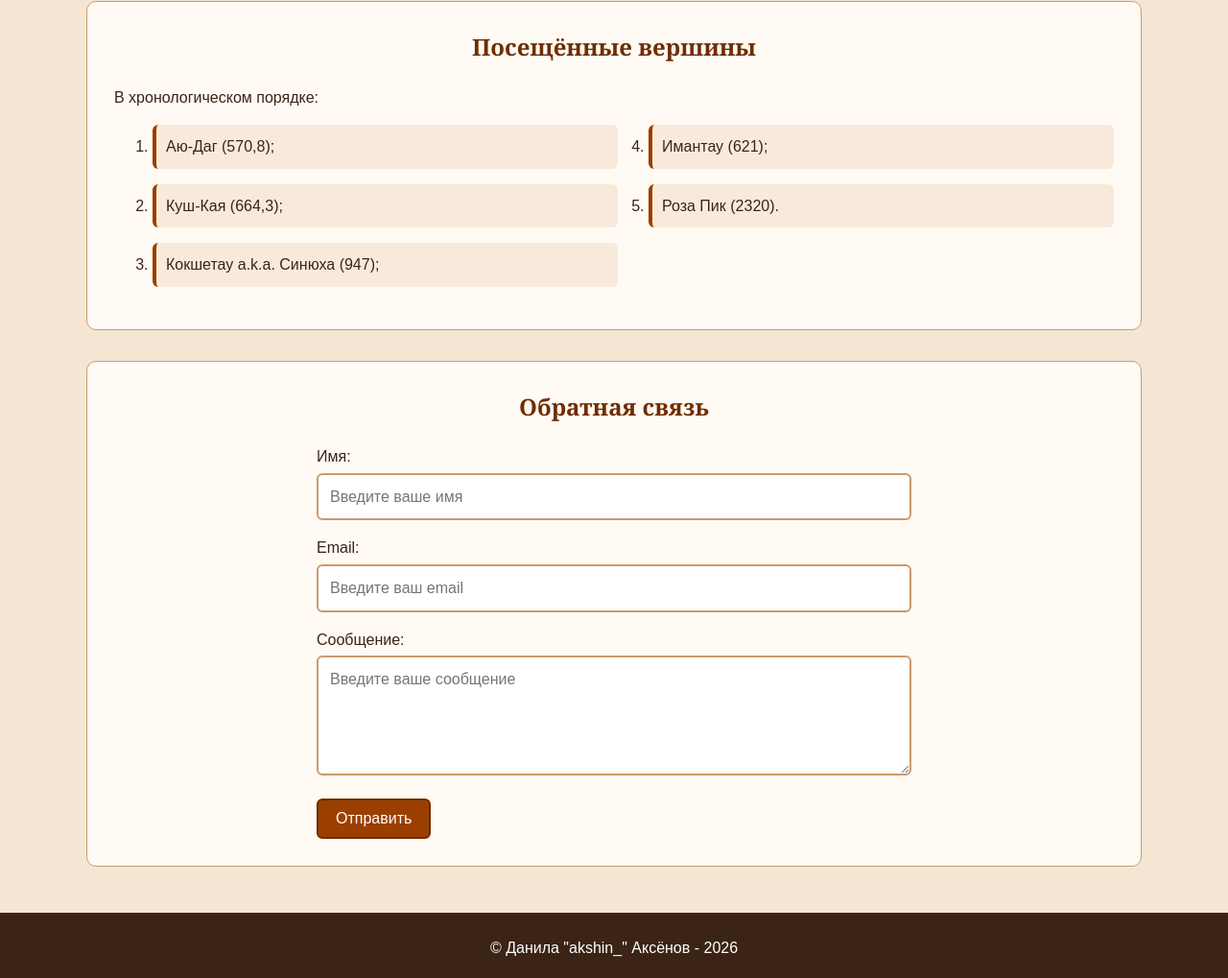
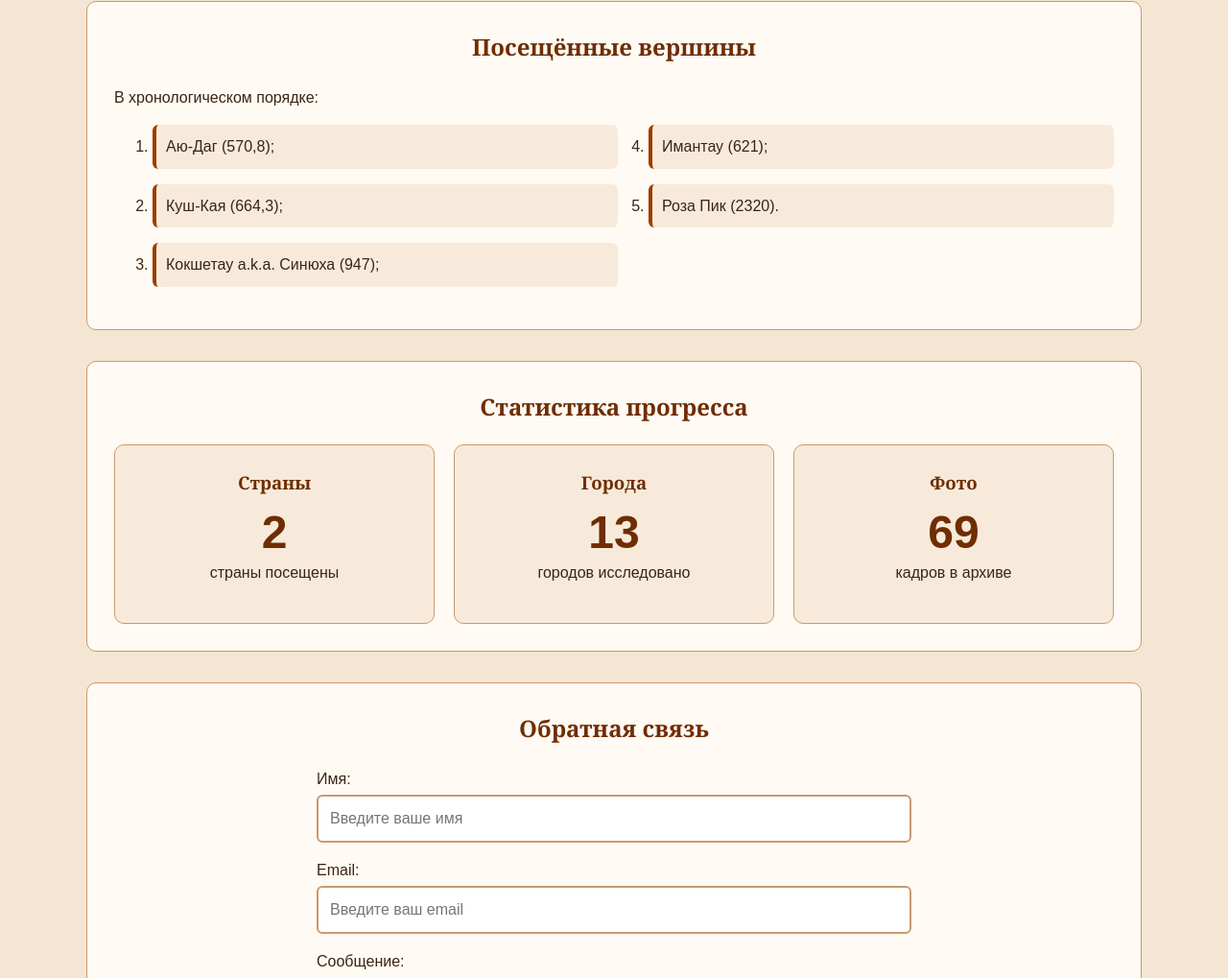
Before and after one commit to akshin-kuvshin/web.lab3.932420.axyonov, a plain HTML site: page index.html in a window 1280 px wide. Shown: the part 1624-2643 px from the top of the page at 96% size. Drawn offline with Linux system fonts and the light colour scheme.

Commit message:
feat: travel statistics via Grid

```diff
--- a/index.html
+++ b/index.html
@@ -35,6 +35,7 @@
             <li><a href="#about">Обо мне</a></li>
             <li><a href="#skills">Навыки</a></li>
             <li><a href="#visited">Посещённые вершины</a></li>
+            <li><a href="#statistics">Статистика</a></li>
             <li><a href="#feedback">Обратная связь</a></li>
         </ol>
     </nav>
@@ -116,6 +117,33 @@
             </ol>
         </section>
 
+        <section id="statistics">
+            <h2>Статистика прогресса</h2>
+
+            <div class="stats-grid">
+                <article class="stat-card">
+                    <h3>Страны</h3>
+
+                    <p class="stat-value"><data value="2">2</data></p>
+                    <p>страны посещены</p>
+                </article>
+
+                <article class="stat-card">
+                    <h3>Города</h3>
+
+                    <p class="stat-value"><data value="13">13</data></p>
+                    <p>городов исследовано</p>
+                </article>
+
+                <article class="stat-card">
+                    <h3>Фото</h3>
+
+                    <p class="stat-value"><data value="69">69</data></p>
+                    <p>кадров в архиве</p>
+                </article>
+            </div>
+        </section>
+
         <section id="feedback">
             <h2>Обратная связь</h2>
 
--- a/style.css
+++ b/style.css
@@ -231,6 +231,37 @@ section h2 {
     border-radius: inherit;
 }
 
+.stats-grid {
+    display: grid;
+    grid-template-columns: repeat(3, minmax(0, 1fr)); /* 3 columns for desktop and tablets by default */
+    gap: 20px;
+}
+
+.stat-card {
+    min-width: 0;
+    padding: 24px 16px;
+    text-align: center;
+    background: #f8eadb;
+    border: 1px solid var(--color-border);
+    border-radius: 10px;
+}
+
+.stat-card h3 {
+    margin-bottom: 8px;
+}
+
+.stat-card p {
+    text-align: center;
+}
+
+.stat-value {
+    margin: 0;
+    color: var(--color-accent-dark);
+    font-size: clamp(2rem, 4vw, 3rem);
+    font-weight: 700;
+    line-height: 1.2;
+}
+
 form {
     max-width: 620px;
     margin: 0 auto;
```
